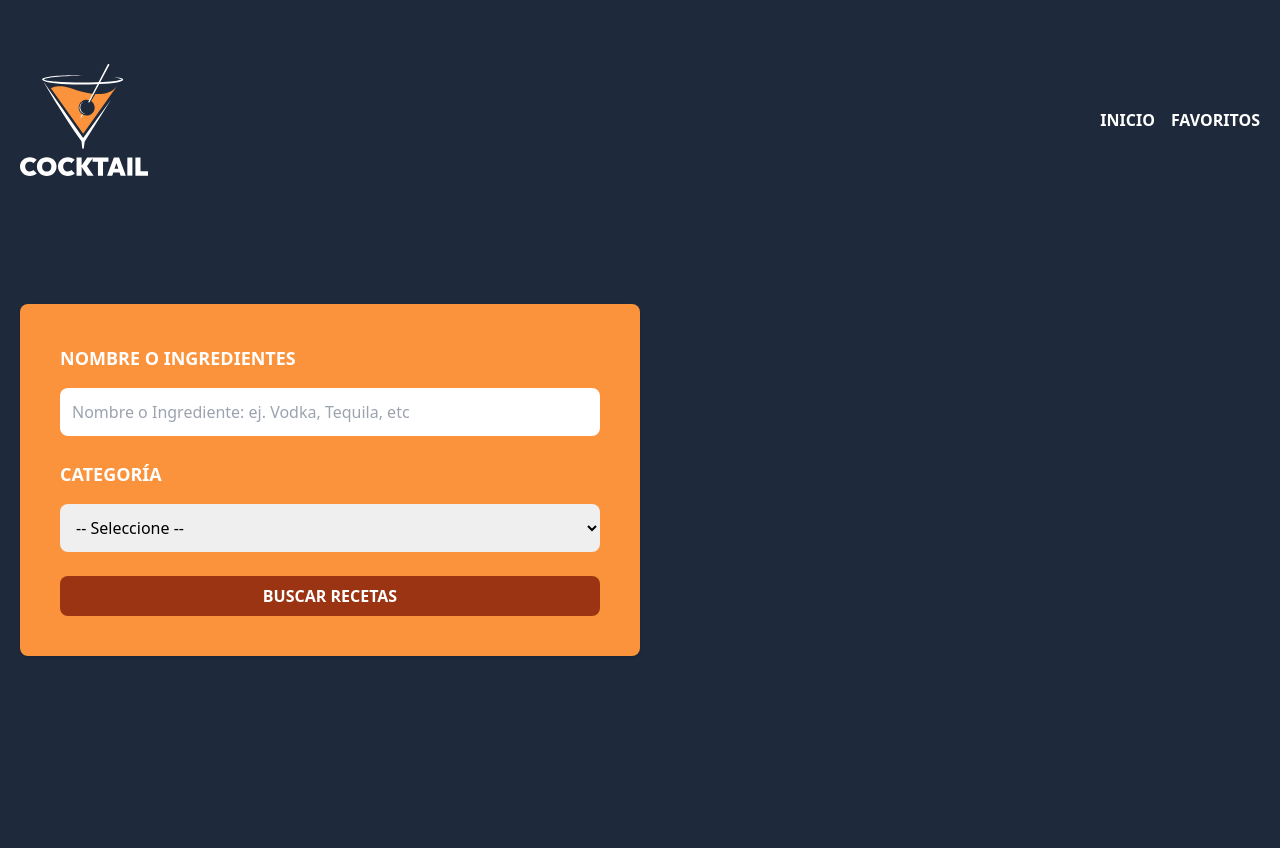
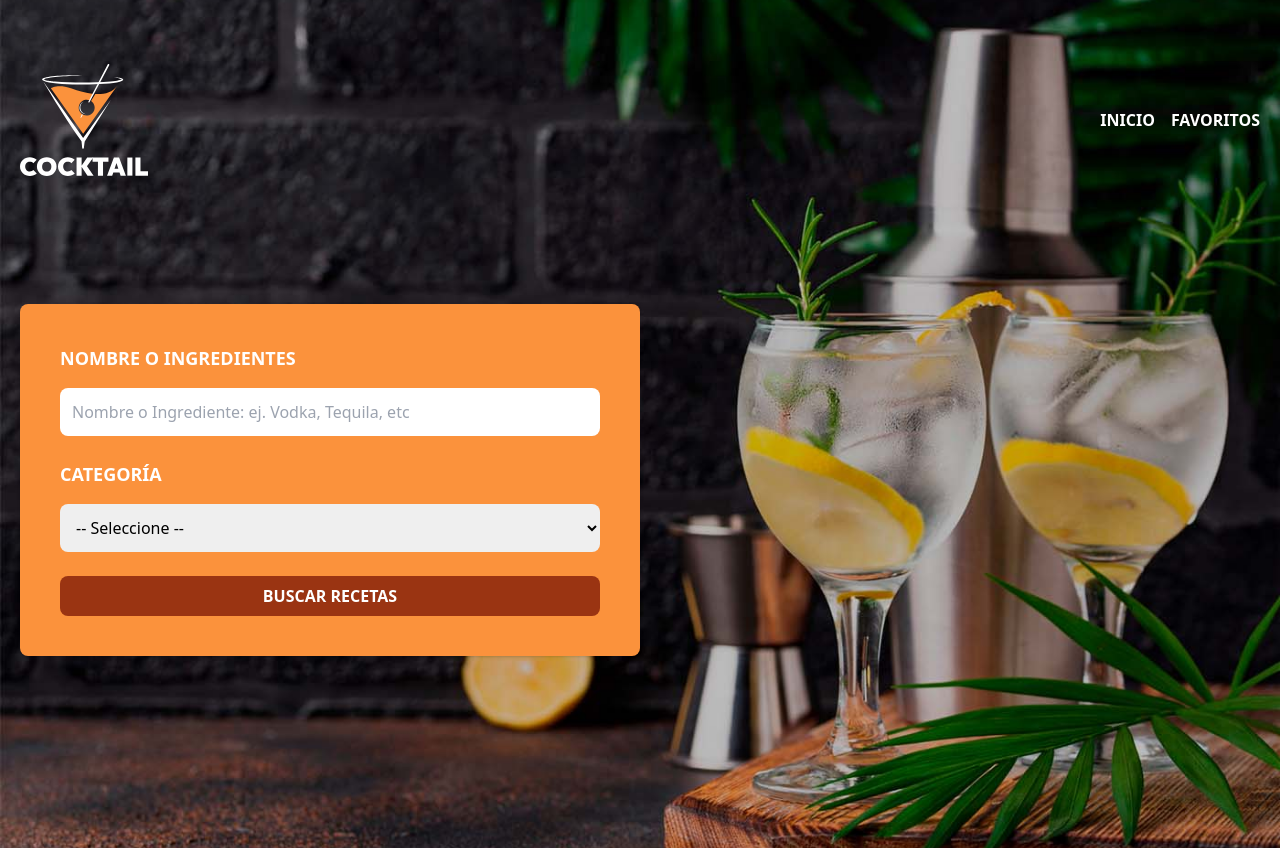
Before and after one commit to LeonardoAbraham/vue3-bebidas, a Vue app: page / in a window 1280 px wide. Shown: the top 850 px of the page. Built offline with nearby package versions, Linux system fonts and the light colour scheme.

Commit message:
Detectando la página de inicio

```diff
--- a/src/components/Header.vue
+++ b/src/components/Header.vue
@@ -1,10 +1,18 @@
 <script setup>
-    import { RouterLink } from 'vue-router';
+    import { computed } from 'vue'
+    import { RouterLink, useRoute } from 'vue-router';
+
+    const route = useRoute()
+
+    const paginaInicio = computed(()=> route.name === 'inicio')
+
+
 </script>
 
 <template>
     <header
         class="bg-slate-800"
+        :class="{header: paginaInicio}"
     >
         <div class="mx-auto container px-5 py-16">
             <div class="flex justify-between items-center">
@@ -36,6 +44,7 @@
 
             <form
                 class="md:w-1/2 2xl:w-1/3 bg-orange-400 my-32 p-10 rounded-lg shadow space-y-6"
+                v-if="paginaInicio"
             >
                 <div class="space-y-4">
                     <label
@@ -77,5 +86,9 @@
 </template>
 
 <style scoped>
-
+    .header {
+        background-image: url('/img/bg.jpg');
+        background-size: cover;
+        background-position: center;
+    }
 </style>
```
